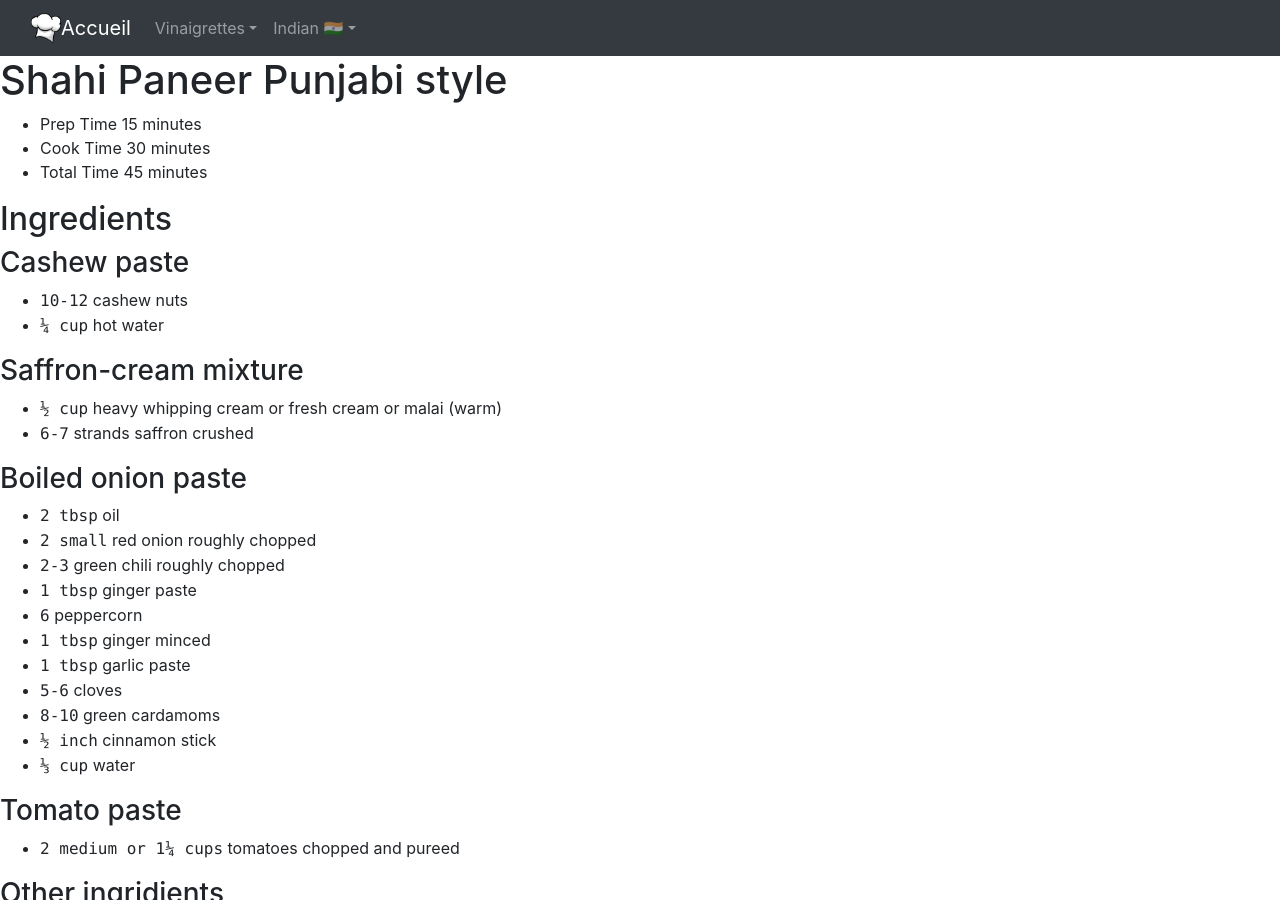
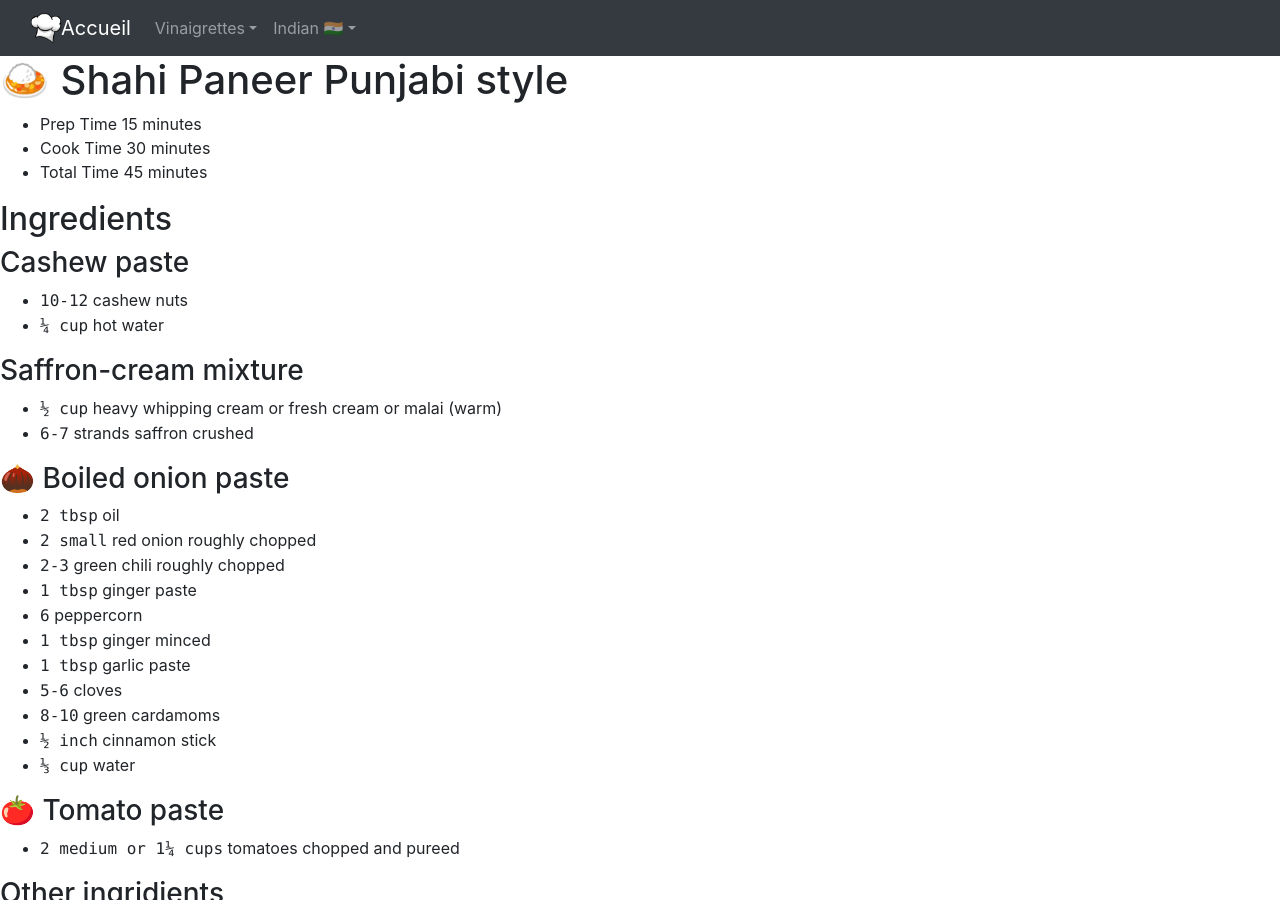
Before and after one commit to PedroLuisBernardos/Recipes, a Jekyll site: the page built from pages/ShahiPaneerPubjabi.md, in a window 1280 px wide and 900 px high. Built offline with Jekyll 4.4.1, drawn with Linux system fonts in a browser that asks for light colours; nearby versions of some CDN libraries; our own code applies the rules of GitHub Pages for plain Markdown files; a script that is not in the unit is left out.

Commit message:
add icons

```diff
--- a/pages/ShahiPaneerPubjabi.md
+++ b/pages/ShahiPaneerPubjabi.md
@@ -1,4 +1,4 @@
-# Shahi Paneer Punjabi style
+# 🍛 Shahi Paneer Punjabi style
 
 * Prep Time 15 minutes
 * Cook Time 30 minutes
@@ -16,7 +16,7 @@
 * <samp>½ cup</samp> heavy whipping cream or fresh cream or malai (warm)
 * <samp>6-7</samp> strands saffron crushed
 
-### Boiled onion paste
+### 🌰 Boiled onion paste
 
 * <samp>2 tbsp</samp> oil
 * <samp>2 small</samp> red onion roughly chopped
@@ -30,7 +30,7 @@
 * <samp>½ inch</samp> cinnamon stick
 * <samp>⅓ cup</samp> water
 
-### Tomato paste
+### 🍅 Tomato paste
 
 * <samp>2 medium or 1¼ cups</samp> tomatoes chopped and pureed
 
@@ -71,7 +71,7 @@
 1. Stir well and <samp>shahi paneer</samp>.
 1. Garnish it with the remaining Kasuri methi, and fresh cream and coriander leaves.
 
-### Notes
+### 📝 Notes
 
 * Cardamom powder must be added at the end of the cooking process. After adding, do not boil or simmer the gravy otherwise it loses its aroma.
 * You should not simmer for longer after adding paneer pieces. Otherwise, paneer will get chewy.
```
